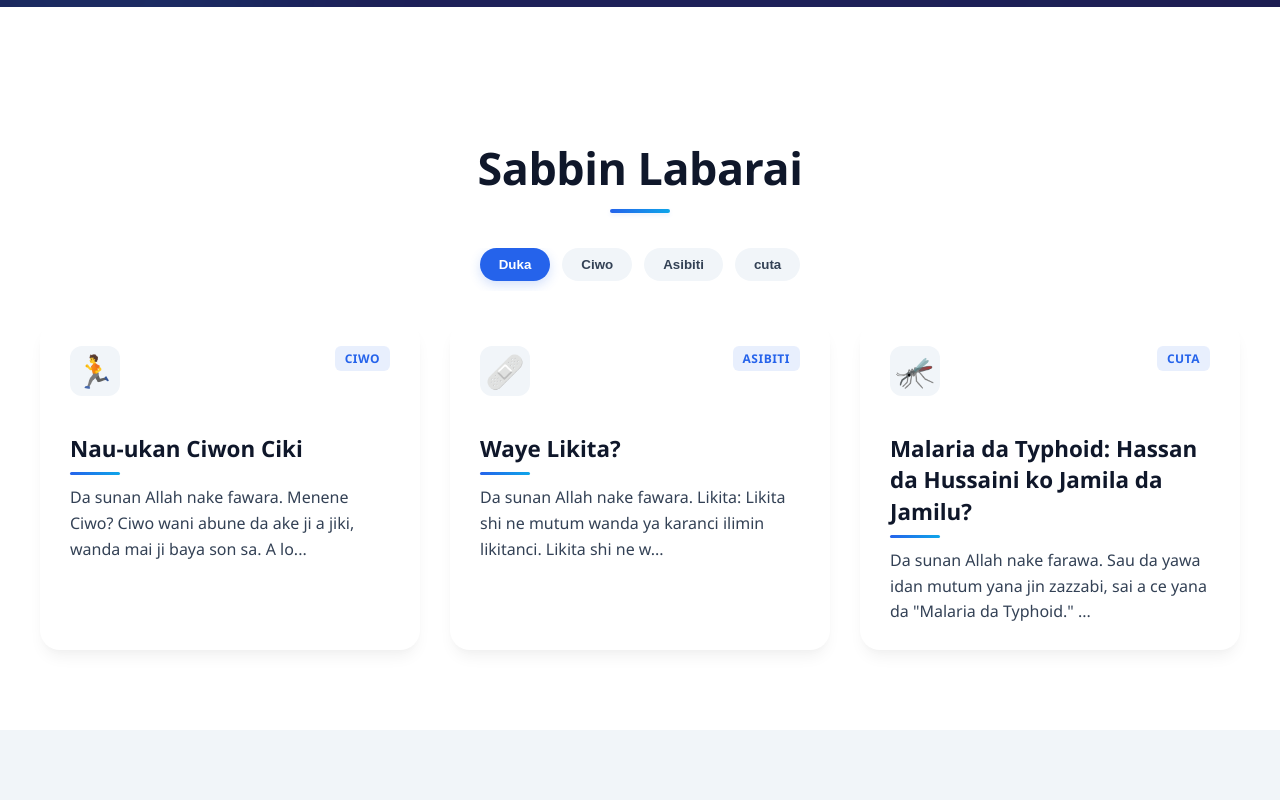
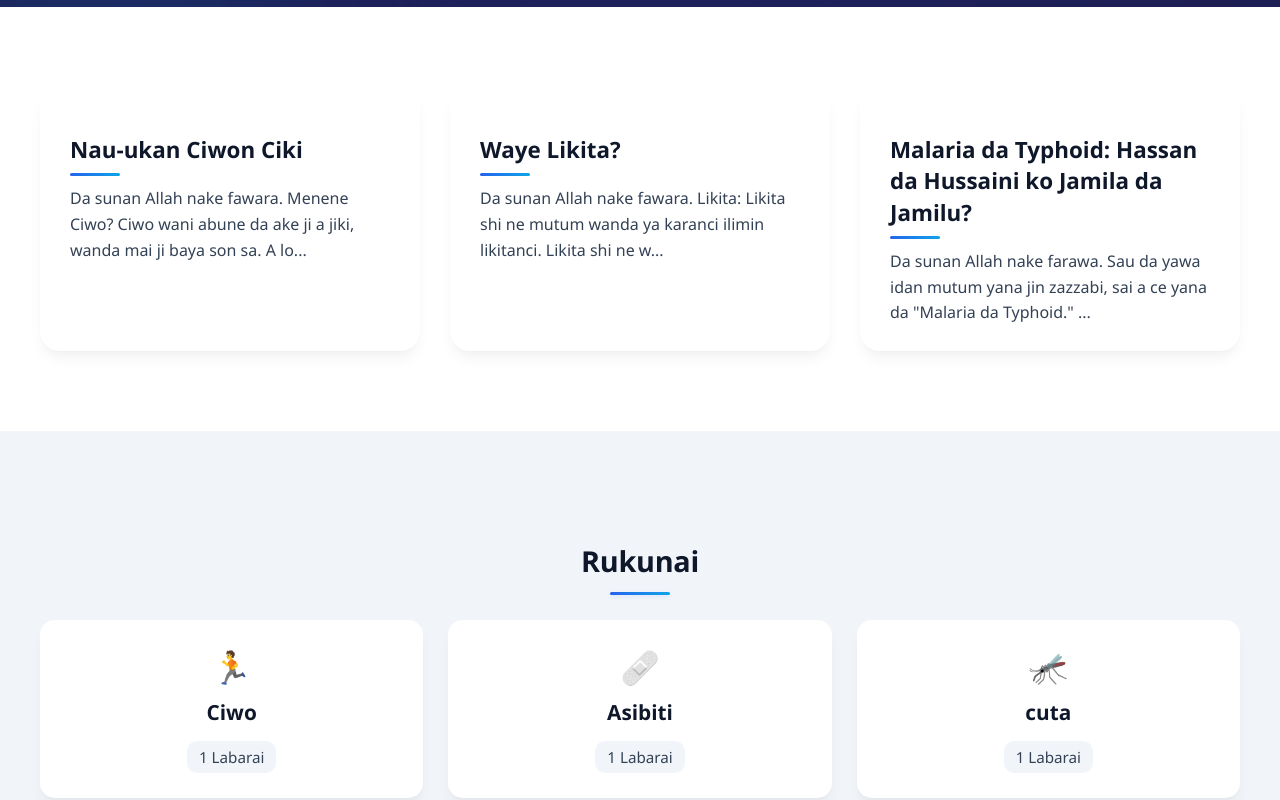
Before and after one commit to mycontribusion/likita-ba-boka-ba, a React (Create React App) app: page / in a window 1280 px wide. Shown: the part 620-1420 px from the top of the page. Built offline with nearby package versions, Linux system fonts and the light colour scheme.

Commit message:
remove the extra h2

```diff
--- a/src/components/ArticleCard.js
+++ b/src/components/ArticleCard.js
@@ -2,18 +2,10 @@ import React from "react";
 import './ArticleCard.css';
 
 const ArticleCard = ({ article, onClick, showExcerpt = true }) => {
-  const categories = Array.isArray(article.category) ? article.category : [article.category];
 
   return (
     <div className="article-card" onClick={onClick} style={{ cursor: "pointer" }}>
-      <div className="card-top">
-        <div className="icon">{article.icon}</div>
-        <div className="categories-badges">
-          {categories.map((cat, idx) => (
-            <span key={idx} className="cat-badge">{cat}</span>
-          ))}
-        </div>
-      </div>
+
       <h3>{article.title}</h3>
       {showExcerpt && (
         <p>{(article.fullContent || "").replace(/#/g, '').slice(0, 120)}...</p>
--- a/src/components/ArticleSection.css
+++ b/src/components/ArticleSection.css
@@ -49,7 +49,7 @@
   }
 
   .article-section h2 {
-    font-size: 1.8rem;
+    font-size: 0.5rem;
     margin-bottom: 30px;
   }
 
--- a/src/components/ArticleSection.js
+++ b/src/components/ArticleSection.js
@@ -4,43 +4,12 @@ import { useNavigate } from "react-router-dom";
 import ArticleCard from "./ArticleCard";
 import './ArticleSection.css';
 
-import categoriesData from "../data/categories";
-
 const ArticleSection = ({ articles, showExcerpt = true, showTitle = true }) => {
   const navigate = useNavigate();
-  const [activeCategory, setActiveCategory] = React.useState("Duka");
-
-  const filteredArticles = activeCategory === "Duka"
-    ? articles
-    : articles.filter(a => {
-      const cats = Array.isArray(a.category) ? a.category : [a.category];
-      return cats.includes(activeCategory);
-    });
-
   return (
     <section className="article-section">
-      {showTitle && <h2 className="section-title">{showExcerpt ? "Sabbin Labarai" : "Labarai"}</h2>}
-
-      <div className="filter-bar">
-        <button
-          className={`filter-pill ${activeCategory === "Duka" ? "active" : ""}`}
-          onClick={() => setActiveCategory("Duka")}
-        >
-          Duka
-        </button>
-        {categoriesData.map((cat, idx) => (
-          <button
-            key={idx}
-            className={`filter-pill ${activeCategory === cat.name ? "active" : ""}`}
-            onClick={() => setActiveCategory(cat.name)}
-          >
-            {cat.name}
-          </button>
-        ))}
-      </div>
-
       <div className="article-grid">
-        {filteredArticles.map((article) => (
+        {articles.map((article) => (
           <ArticleCard
             key={article.id}
             article={article}
--- a/src/components/CategoryCard.css
+++ b/src/components/CategoryCard.css
@@ -21,7 +21,14 @@
   font-size: 1.3rem;
   font-weight: 600;
   color: var(--text-primary);
-  margin-bottom: 6px;
+  margin-bottom: 8px;
+}
+
+.category-description {
+  font-size: 0.95rem;
+  color: var(--text-secondary);
+  margin-bottom: 15px;
+  line-height: 1.5;
 }
 
 .category-count {
--- a/src/components/CategoryCard.js
+++ b/src/components/CategoryCard.js
@@ -8,6 +8,7 @@ const CategoryCard = ({ category }) => {
       <div className="category-card">
         <div className="category-icon">{category.icon}</div>
         <div className="category-title">{category.name}</div>
+        <div className="category-description">{category.description}</div>
         <div className="category-count">{category.count} Labarai</div>
       </div>
     </Link>
--- a/src/pages/AllArticlesPage.js
+++ b/src/pages/AllArticlesPage.js
@@ -10,9 +10,8 @@ const AllArticlesPage = () => {
 
   return (
     <div className="container">
-      <h2 className="section-title">Duk Labarai</h2>
       {/* Pass showTitle={false} to remove the internal "Sabbin Labarai" heading */}
-      <ArticleSection articles={paginatedArticles} showExcerpt={false} showTitle={false} />
+      <ArticleSection articles={paginatedArticles} showExcerpt={true} showTitle={false} />
 
       {/* Pagination */}
       <div style={{ textAlign: "center", margin: "20px 0" }}>
--- a/src/pages/AllCategoriesPage.js
+++ b/src/pages/AllCategoriesPage.js
@@ -6,7 +6,6 @@ import categoriesData from "../data/categories";
 const AllCategoriesPage = () => {
   return (
     <div className="container">
-      <h2 className="section-title">Duk Rukunai</h2>
       <CategorySection categories={categoriesData} showTitle={false} />
     </div>
   );
```
